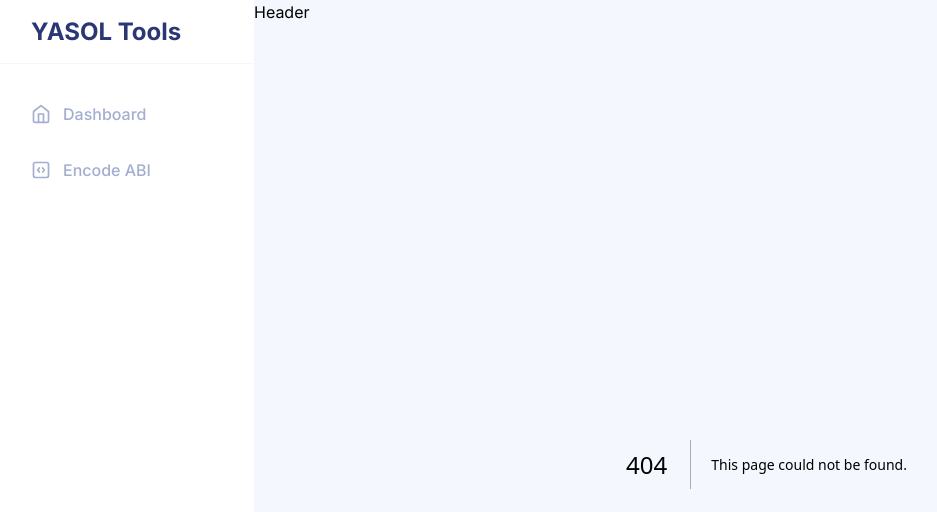
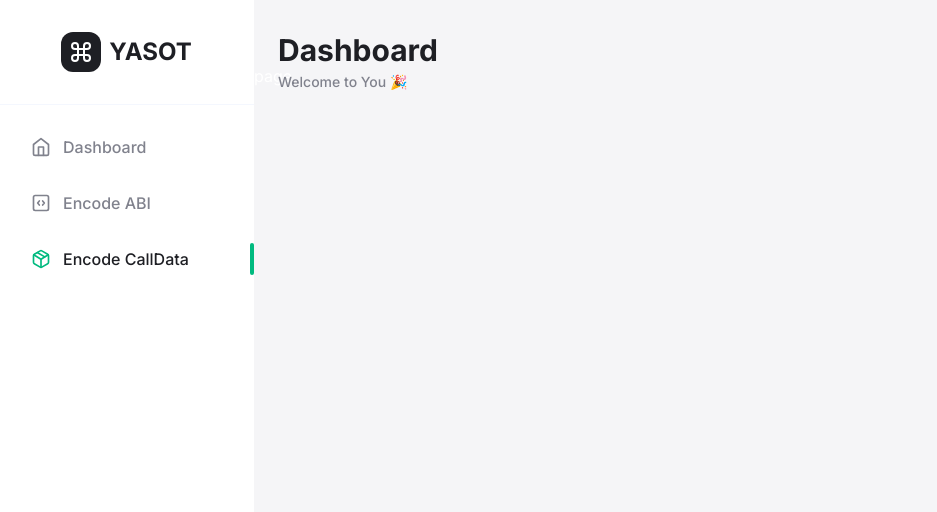
Before and after one commit to izz520/yasol_tools, a Next.js app: page /calldata in a window 1280 px wide. Before the commit this address had no page. Shown: the top 512 px of the page, without its empty margins (1-938 px from the left). Built offline with nearby package versions, Linux system fonts and the light colour scheme.

Commit message:
feat: update theme color

```diff
--- /dev/null
+++ b/app/calldata/page.tsx
@@ -0,0 +1,7 @@
+import React from 'react'
+
+const page = () => {
+  return <div>page</div>
+}
+
+export default page
--- a/app/globals.css
+++ b/app/globals.css
@@ -4,30 +4,31 @@
 
 :root {
   --card-bg: #ffffff;
-  --bg-primary: #f4f7fe;
-  --font-primary: #2b3674;
-  --font-secondary: #a3aed0;
+  --bg-primary: #f5f5f7;
+  --font-primary: #1e1f24;
+  --font-secondary: #80828d;
   --border-primary: #f4f7fe;
 }
 
 .dark {
   --card-bg: #111c44;
-  --bg-primary: #0b1437;
-  --font-primary: #ffffff;
-  --font-secondary: #a3aed0;
+  --bg-primary: #222325;
+  --font-primary: #eeeef0;
+  --font-secondary: #797b86;
   --border-primary: rgba(255, 255, 255, 0.1);
 }
 
 @layer base {
   :root {
     --background: 0 0% 100%;
-    --foreground: 240 10% 3.9%;
+    --foreground: 0, 0%, 100%;
     --card: 0 0% 100%;
     --card-foreground: 240 10% 3.9%;
     --popover: 0 0% 100%;
     --popover-foreground: 240 10% 3.9%;
-    --primary: 142.1 76.2% 36.3%;
-    --primary-foreground: 355.7 100% 97.3%;
+    --primary: 161, 100%, 36.5%;
+    --primary-hover: 158, 100%, 33.9%;
+    --primary-foreground: 0, 0%, 100%;
     --secondary: 240 4.8% 95.9%;
     --secondary-foreground: 240 5.9% 10%;
     --muted: 240 4.8% 95.9%;
@@ -38,19 +39,20 @@
     --destructive-foreground: 0 0% 98%;
     --border: 240 5.9% 90%;
     --input: 240 5.9% 90%;
-    --ring: 142.1 76.2% 36.3%;
+    --ring: 161, 100%, 36.5%;
     --radius: 0.75rem;
   }
 
   .dark {
     --background: 20 14.3% 4.1%;
-    --foreground: 0 0% 95%;
+    --foreground: 0, 0%, 100%;
     --card: 24 9.8% 10%;
     --card-foreground: 0 0% 95%;
     --popover: 0 0% 9%;
     --popover-foreground: 0 0% 95%;
-    --primary: 142.1 70.6% 45.3%;
-    --primary-foreground: 144.9 80.4% 10%;
+    --primary: 161, 100%, 36.5%;
+    --primary-hover: 158, 100%, 33.9%;
+    --primary-foreground: 0, 0%, 100%;
     --secondary: 240 3.7% 15.9%;
     --secondary-foreground: 0 0% 98%;
     --muted: 0 0% 15%;
@@ -61,7 +63,7 @@
     --destructive-foreground: 0 85.7% 97.3%;
     --border: 240 3.7% 15.9%;
     --input: 240 3.7% 15.9%;
-    --ring: 142.4 71.8% 29.2%;
+    --ring: 161, 100%, 36.5%;
   }
 }
 
--- a/components/Layout/Aside/index.tsx
+++ b/components/Layout/Aside/index.tsx
@@ -1,7 +1,7 @@
 'use client'
 
 import React, { memo } from 'react'
-import { LuHome, LuSquareCode } from 'react-icons/lu'
+import { LuCommand, LuHome, LuPackage, LuSquareCode } from 'react-icons/lu'
 
 import Link from 'next/link'
 import { usePathname } from 'next/navigation'
@@ -12,37 +12,53 @@ const Aside = () => {
   const navList = [
     {
       isActive: pathname === '/',
-      icon: <LuHome size={20} className={pathname === '/' ? ' text-primary' : 'text-fontSecondary'} />,
+      Icon: LuHome,
       title: 'Dashboard',
       path: '/',
     },
     {
       isActive: pathname === '/abi',
-      icon: <LuSquareCode size={20} className={pathname === '/abi' ? ' text-primary' : 'text-fontSecondary'} />,
+      Icon: LuSquareCode,
       title: 'Encode ABI',
       path: '/abi',
+    },
+    {
+      isActive: pathname === '/calldata',
+      Icon: LuPackage,
+      title: 'Encode CallData',
+      path: '/calldata',
     },
   ]
   return (
     <aside className="fixed left-0 top-0 h-full w-[255px] bg-cardBg">
-      <h1 className=" flex h-16 items-center justify-start border-b border-borderPrimary pl-8 text-2xl font-bold text-fontPrimary">
-        YASOL Tools
+      <h1 className=" flex  items-center justify-center gap-2 border-b border-borderPrimary py-8 text-2xl font-bold text-fontPrimary">
+        <span className="flex size-10 items-center justify-center rounded-lg bg-fontPrimary">
+          <LuCommand className="text-white" />
+        </span>
+        <span>YASOT</span>
       </h1>
-      <div className="flex flex-col gap-5 pt-8">
+      <div className="flex flex-col gap-5 pt-6">
         {navList.map((nav) => (
           <Link href={nav.path} key={nav.title}>
             <h3 className="group flex items-center justify-between overflow-hidden pl-8">
               <div
                 className={twMerge(
-                  'flex items-center gap-3 py-1.5 font-medium',
-                  nav.isActive ? ' text-fontPrimary' : 'text-fontSecondary'
+                  'hover:text-fontHover flex items-center gap-3 py-1.5 font-medium',
+                  nav.isActive ? ' !text-fontPrimary' : 'text-fontSecondary'
                 )}
               >
-                {nav.icon} {nav.title}
+                <nav.Icon
+                  size={20}
+                  className={twMerge(
+                    'group-hover:text-fontHover',
+                    nav.isActive ? '!text-primary' : 'text-fontSecondary'
+                  )}
+                />{' '}
+                {nav.title}
               </div>
               <span
                 className={twMerge(
-                  'h-8 w-1 -translate-y-9 rounded-full bg-transparent transition-all group-hover:translate-y-0  group-hover:bg-fontSecondary',
+                  'group-hover:bg-fontHover h-8 w-1 -translate-y-9 rounded-full bg-transparent transition-all  group-hover:translate-y-0',
                   nav.isActive && 'h-8 translate-y-0 !bg-primary'
                 )}
               ></span>
--- a/components/Layout/Header/index.tsx
+++ b/components/Layout/Header/index.tsx
@@ -1,7 +1,17 @@
 import React, { memo } from 'react'
 
 const Header = () => {
-  return <header className="sticky top-0 h-16 w-full bg-transparent">Header</header>
+  return (
+    <header className="sticky top-0 h-16 w-full bg-transparent px-6 py-8">
+      <section className="flex w-full items-center justify-between">
+        <div className="flex flex-col gap-1">
+          <h2 className="text-3xl font-bold text-fontPrimary">Dashboard</h2>
+          <p className="text-sm font-medium text-fontSecondary">Welcome to You 🎉</p>
+        </div>
+        <div className=" rounded-full bg-cardBg p-2.5"></div>
+      </section>
+    </header>
+  )
 }
 
 export default memo(Header)
--- a/components/ui/button.tsx
+++ b/components/ui/button.tsx
@@ -10,7 +10,7 @@ const buttonVariants = cva(
   {
     variants: {
       variant: {
-        default: 'bg-primary text-primary-foreground hover:bg-primary/90',
+        default: 'bg-primary text-primary-foreground hover:bg-primaryHover',
         destructive: 'bg-destructive text-destructive-foreground hover:bg-destructive/90',
         outline: 'border border-input bg-background hover:bg-accent hover:text-accent-foreground',
         secondary: 'bg-secondary text-secondary-foreground hover:bg-secondary/80',
--- /dev/null
+++ b/components/ui/input.tsx
@@ -0,0 +1,22 @@
+import * as React from 'react'
+
+import { cn } from '@/lib/utils'
+
+export interface InputProps extends React.InputHTMLAttributes<HTMLInputElement> {}
+
+const Input = React.forwardRef<HTMLInputElement, InputProps>(({ className, type, ...props }, ref) => {
+  return (
+    <input
+      type={type}
+      className={cn(
+        'flex h-10 w-full rounded-md border border-input bg-background px-3 py-2 text-sm ring-offset-background file:border-0 file:bg-transparent file:text-sm file:font-medium placeholder:text-muted-foreground focus-visible:outline-none focus-visible:ring-2 focus-visible:ring-ring focus-visible:ring-offset-2 disabled:cursor-not-allowed disabled:opacity-50',
+        className
+      )}
+      ref={ref}
+      {...props}
+    />
+  )
+})
+Input.displayName = 'Input'
+
+export { Input }
--- a/tailwind.config.ts
+++ b/tailwind.config.ts
@@ -25,6 +25,7 @@ const config = {
         ring: 'hsl(var(--ring))',
         background: 'hsl(var(--background))',
         foreground: 'hsl(var(--foreground))',
+        primaryHover: 'hsl(var(--primary-hover))',
         primary: {
           DEFAULT: 'hsl(var(--primary))',
           foreground: 'hsl(var(--primary-foreground))',
```
Also changed, not shown: 1 other file (tests, documents, lock files or other folders).
